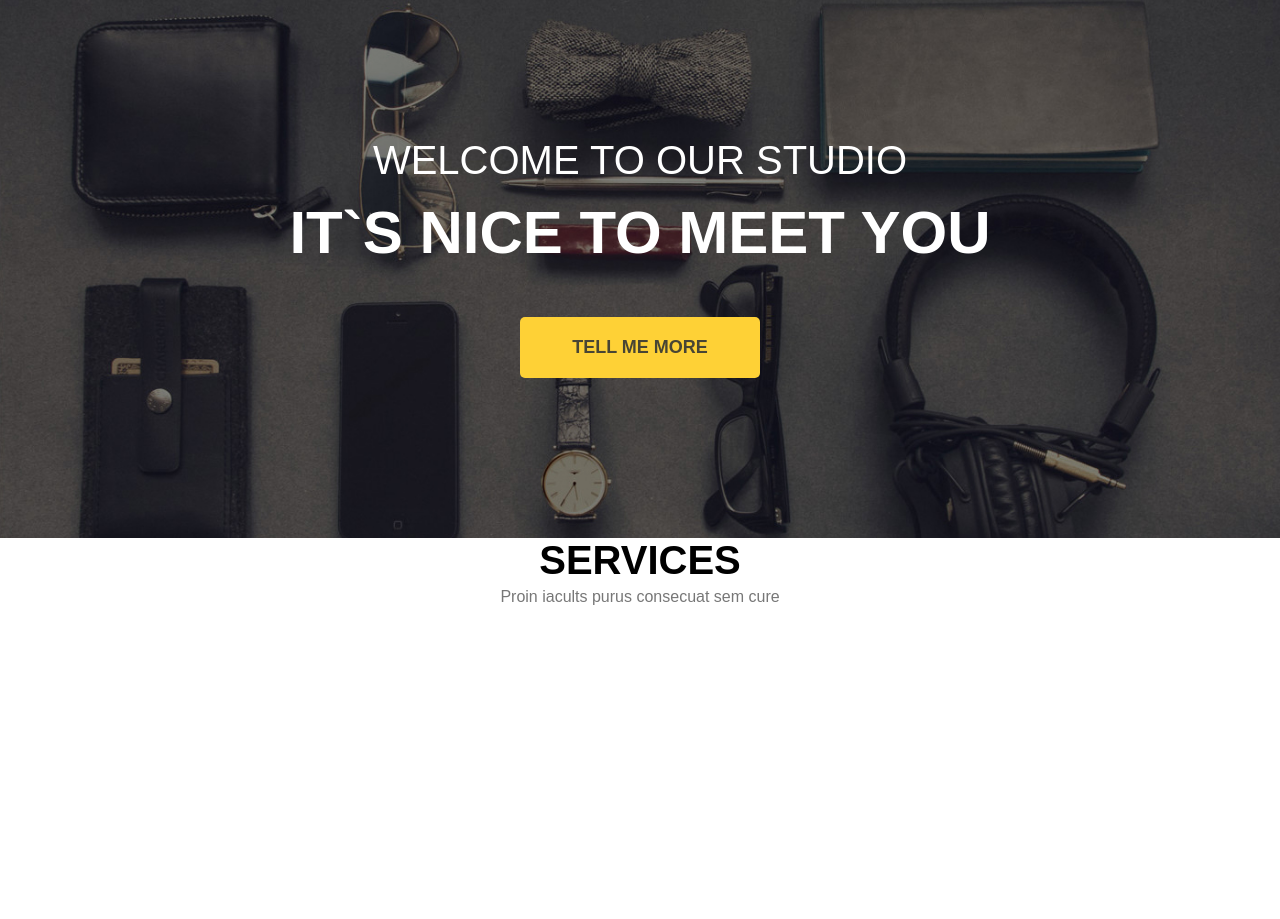
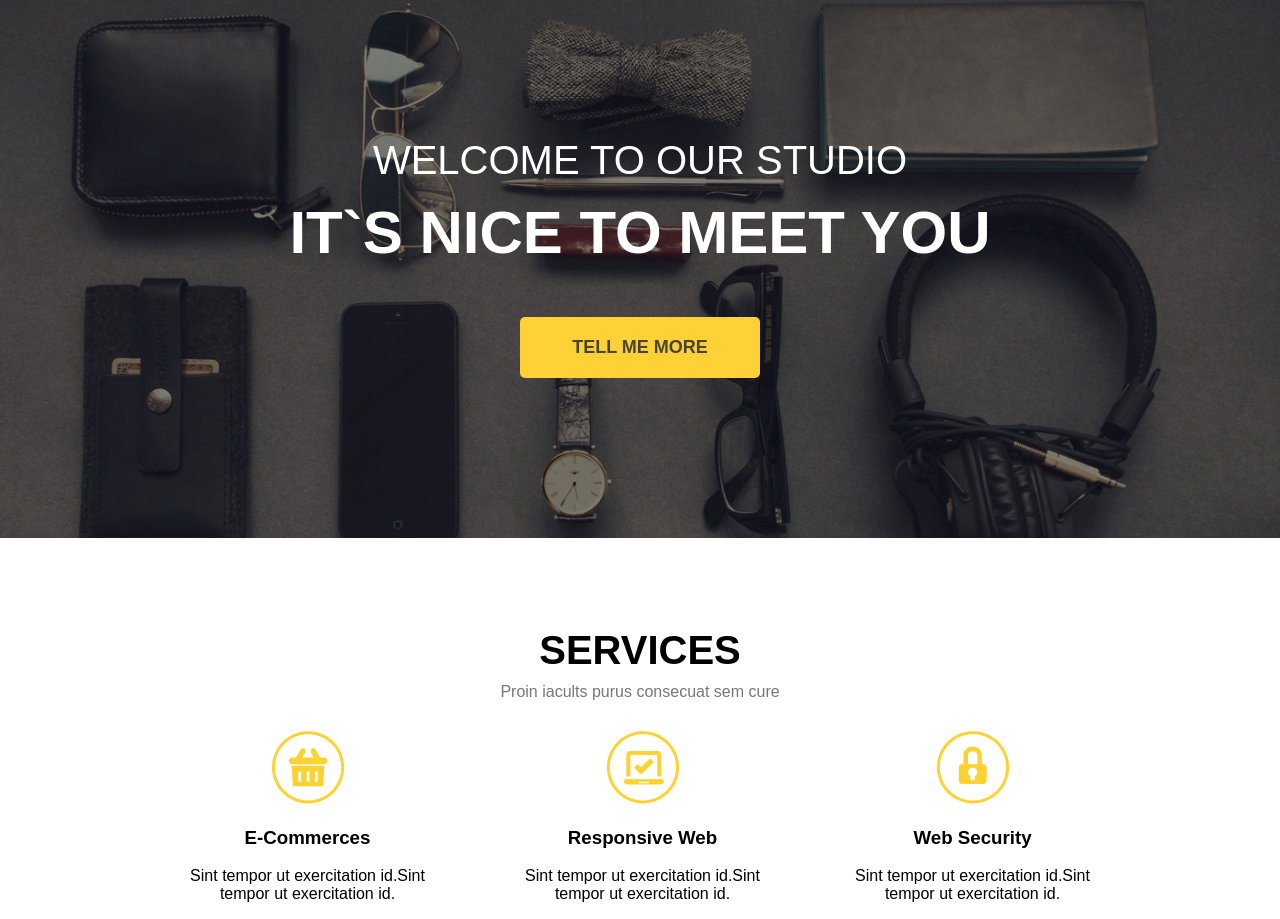
Before and after one commit to Luummii/html, a plain HTML site: page not completed /index.html in a window 1280 px wide. Shown: the part 90-1009 px from the top of the page. Before the commit the page ends 800 px from the top, so only its background shows below. Drawn offline with Linux system fonts and the light colour scheme.

Commit message:
game over

```diff
--- a/not completed /css/style.css
+++ b/not completed /css/style.css
@@ -88,6 +88,7 @@ h1 {
 
 .title {
   text-align: center;
+  margin-top: 90px;
 }
 .title h2 {
   font-size: 40px;
@@ -98,5 +99,22 @@ h1 {
 .title p {
   color: #777777;
   font-size: 16px;
-  margin-top: 5px;
+  margin-top: 10px;
 }
+
+.services {
+  text-align: center;
+  margin-top: 30px;
+}
+
+.services_item {
+  float: left;
+  width: 30%;
+}
+
+.services_item:last-child {
+  float: right;
+}
+.services_item:nth-child(2) {
+  margin-left: 50px;
+}
--- a/not completed /index.html
+++ b/not completed /index.html
@@ -53,9 +53,26 @@
           Proin iacults purus consecuat sem cure
         </p>
       </div>
+      <div class="services">
+        <div class="services_item">
+          <img src="img/icon1.png" alt="">
+          <h3>E-Commerces</h3>
+          <p>Sint tempor ut exercitation id.Sint tempor ut exercitation id.</p>
+        </div>
+        <div class="services_item">
+          <img src="img/icon2.png" alt="">
+          <h3>Responsive Web</h3>
+          <p>Sint tempor ut exercitation id.Sint tempor ut exercitation id.</p>
+        </div>
+        <div class="services_item">
+          <img src="img/icon3.png" alt="">
+          <h3>Web Security</h3>
+          <p>Sint tempor ut exercitation id.Sint tempor ut exercitation id.</p>
+        </div>
+      </div>
     </div>
   </section>
-  <section>
+  <section >
     <div class="container"></div>
   </section>
   <section>
```
